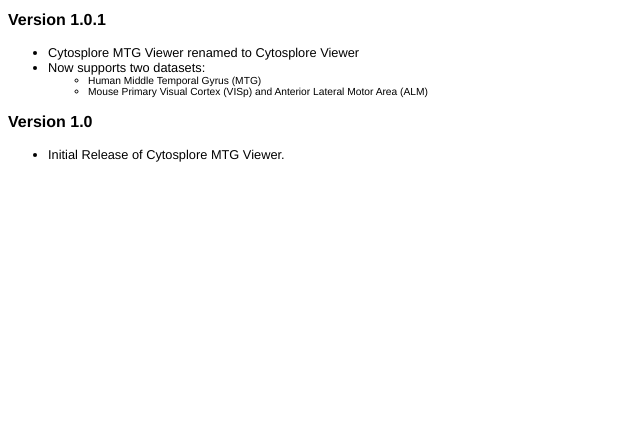
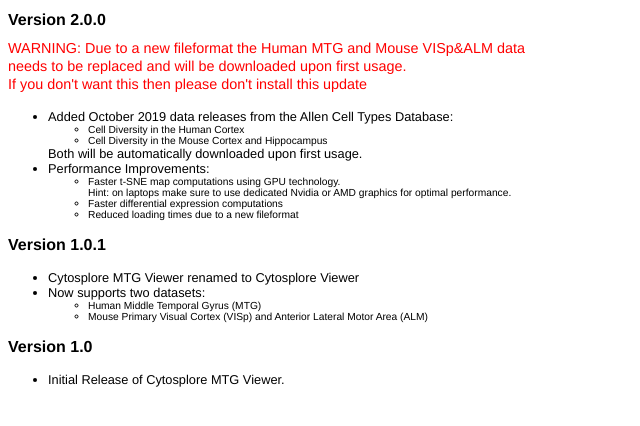
Before and after one commit to Cytosplore/viewer, a Jekyll site: the page appcast/release_notes.html, which Jekyll copies as it is, in a window 1280 px wide. Shown: the top 426 px of the page, without its empty margins (0-640 px from the left). Built offline with Jekyll 4.4.1, drawn with Linux system fonts in a browser that asks for light colours.

Commit message:
Updated files for updating Cytosplore Viewer to version 2.0.0

```diff
--- a/appcast/release_notes.html
+++ b/appcast/release_notes.html
@@ -8,6 +8,7 @@
         body { font-family: helvetica, arial; }
         h1 { font-size: 1.0em}
         h2 { font-size: 0.9em}
+		w2 { font-size: 0.9em; color:#FF0000;}
         li { font-size: 0.8em}
     </style>
 
@@ -16,6 +17,28 @@
 <body>
 
     <!------------------------------------------------------------------------------------->
+
+	<h1>Version 2.0.0 </h1>
+
+	<w2 > WARNING: Due to a new fileformat the Human MTG and Mouse VISp&ALM data <br> needs to be replaced and will be downloaded upon first usage.<br>
+	 If you don't want this then please don't install this update </w2>
+
+	<ul>
+		<li> Added October 2019 data releases from the Allen Cell Types Database:
+		<ul>
+			<li> Cell Diversity in the Human Cortex
+			<li> Cell Diversity in the Mouse Cortex and Hippocampus
+		</ul>
+		Both will be automatically downloaded upon first usage.
+		</li>
+		<li> Performance Improvements:
+		<ul>
+			<li> Faster t-SNE map computations using GPU technology. <br> Hint: on laptops make sure to use dedicated Nvidia or AMD graphics for optimal performance. </li>
+			<li> Faster differential expression computations </li>
+			<li> Reduced loading times due to a new fileformat</li>
+		</ul>
+		</li>
+	</ul>
 
 	<h1>Version 1.0.1</h1>
     <ul>
```
Also changed, not shown: appcast/appcast.xml (+14 -1 lines).
